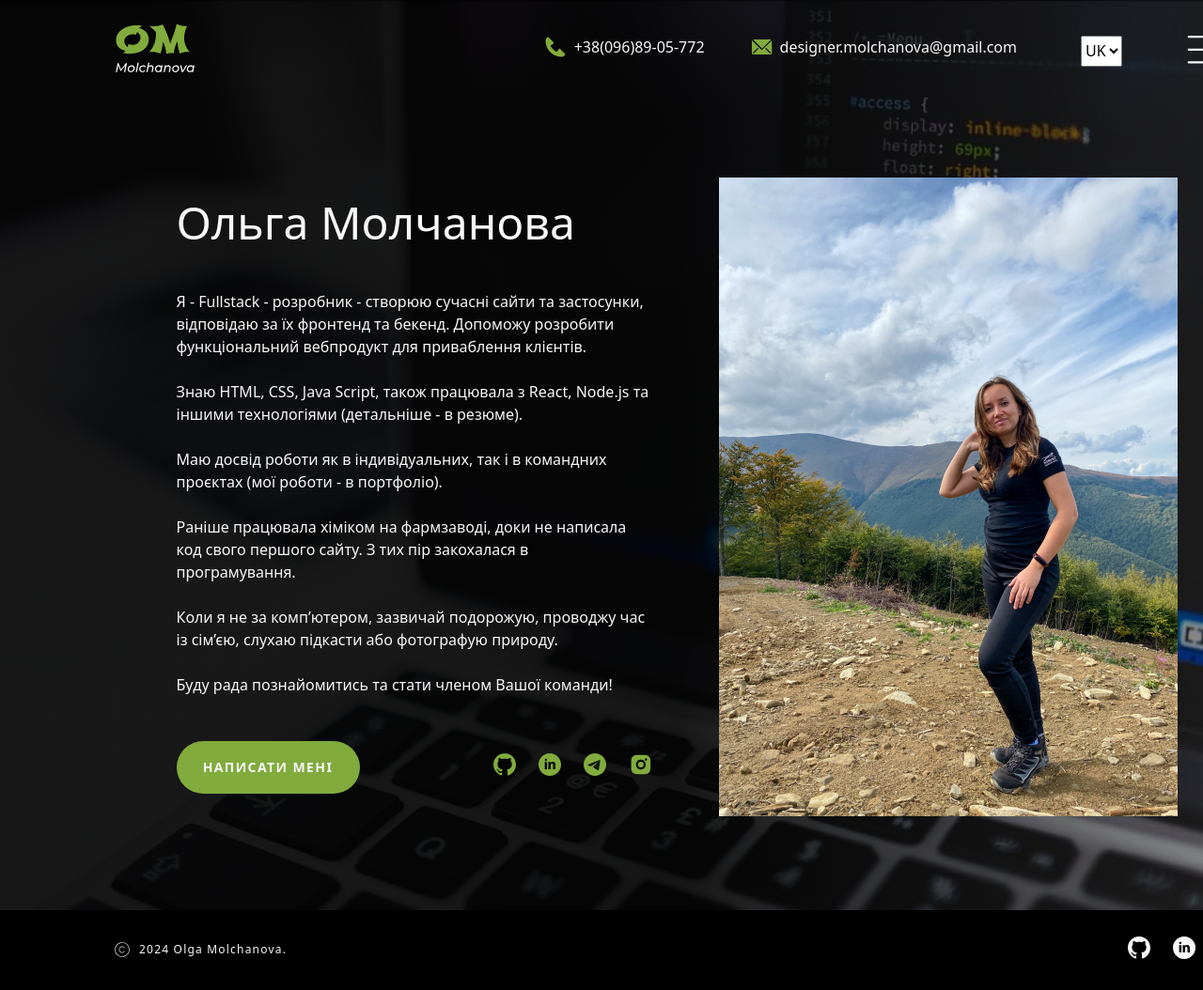
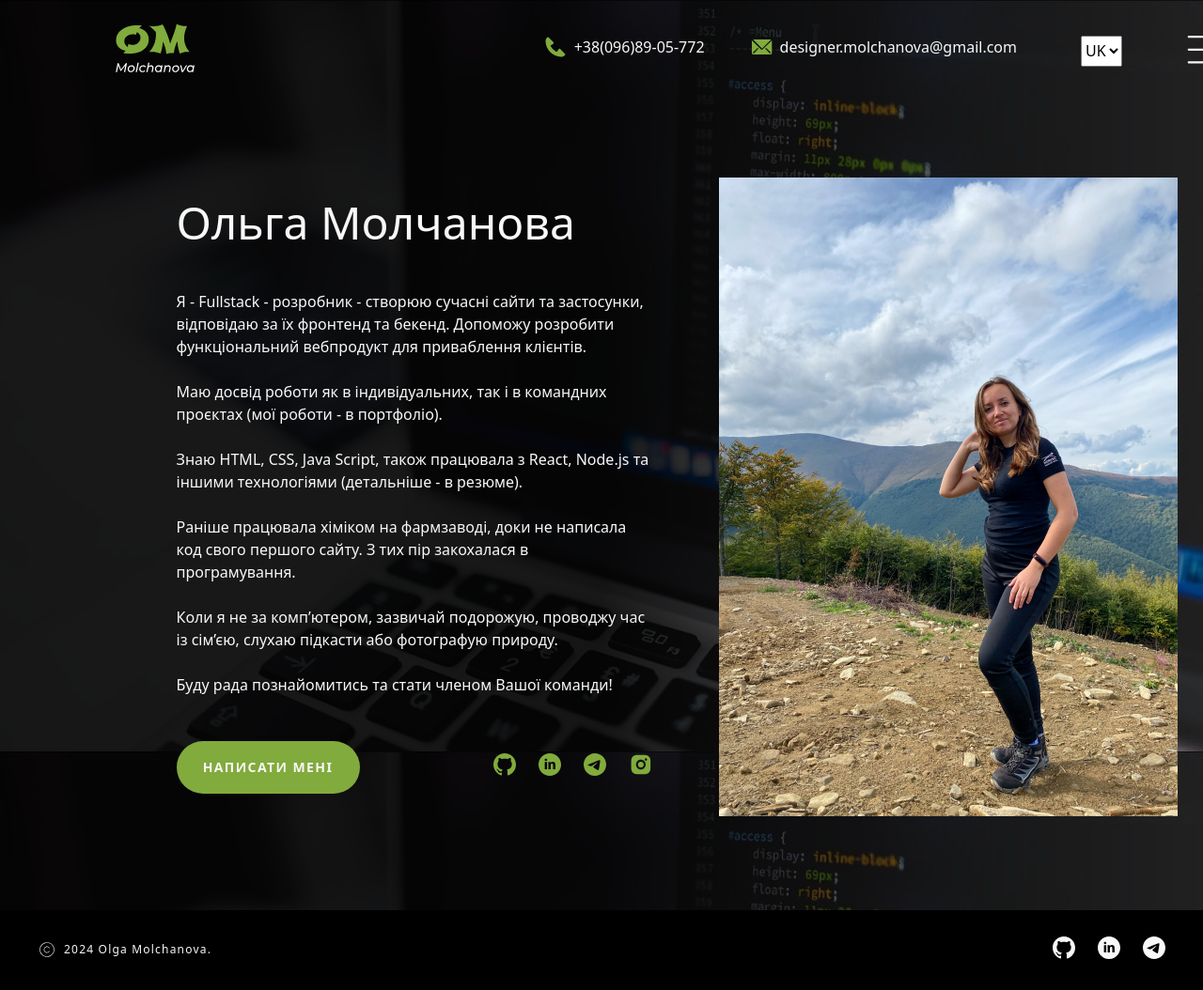
Before and after one commit to MolchanovaOlga/mySite-OMolchanova, a website built with Vite: page src/about-me-page.html in a window 1280 px wide. Shown: the top 1054 px of the page at 94% size. Built offline with nearby package versions, Linux system fonts and the light colour scheme; a web font is replaced by a local one.

Commit message:
Added fixed background image

```diff
--- a/src/about-me-page.html
+++ b/src/about-me-page.html
@@ -22,8 +22,8 @@
         <load src="partials/about-me.html"/>
       </div>
       <load src="partials/menu.html"/>
-      <load src="partials/footer.html"/>
     </div>
+    <load src="partials/footer.html"/>
     <script type="module" src="./main.js"></script>
   </body>
 </html>
--- a/src/css/base.css
+++ b/src/css/base.css
@@ -6,6 +6,13 @@
   flex-direction: column;
   align-items: center;
   justify-content: center;
+}
+
+body {
+  background-image: linear-gradient(90deg, rgba(0, 0, 0, 0.9) 50%, rgba(0, 0, 0, 0.3) 100%), url('../img/background_img.jpg');
+  background-attachment: fixed;
+  background-repeat: no-repeat;
+  background-size: auto, 100%;
 }
 
 /*       --------------------------  animation of load pages ------------------------------*/
@@ -30,14 +37,13 @@
 
 /*       --------------------------  background image pages ------------------------------*/
 
-.container-header-and-section {
+/*.container-header-and-section {
   background-image: linear-gradient(90deg, rgba(0, 0, 0, 0.9) 50%, rgba(0, 0, 0, 0.3) 100%), url('../img/background_img.jpg');
-  width: 1440px;
-  height: 100%;
+  width: 100%;
   background-repeat: no-repeat;
-  background-position: center;
-  background-size: cover;
-}
+  background-size: auto, 100%;
+  background-attachment: fixed;
+}*/
 
 /*       --------------------------  button ------------------------------*/
 
--- a/src/css/footer.css
+++ b/src/css/footer.css
@@ -1,9 +1,16 @@
 .footer {
     background-color: var(--main-black);
+    height: 85px;
+    width: 100%;
+    display: flex;
+    align-items: center;
+    justify-content: center;
+}
+
+.footer-content {
     display: flex;
     align-items: center;
     justify-content: space-between;
-    height: 85px;
     width: 1200px;
 }
 
--- a/src/partials/about-me.html
+++ b/src/partials/about-me.html
@@ -9,12 +9,12 @@
                     розробити функціональний вебпродукт для приваблення клієнтів.
                 </p>
                 <p>
+                    Маю досвід роботи як в індивідуальних, так і в командних
+                    проєктах (мої роботи - в портфоліо).
+                </p>
+                <p>
                     Знаю HTML, CSS, Java Script, також працювала з React,
                     Node.js та іншими технологіями (детальніше - в резюме).
-                </p>
-                <p>
-                    Маю досвід роботи як в індивідуальних, так і в командних
-                    проєктах (мої роботи - в портфоліо).
                 </p>
                 <p>
                     Раніше працювала хіміком на фармзаводі, доки не
--- a/src/partials/footer.html
+++ b/src/partials/footer.html
@@ -1,4 +1,5 @@
 <footer class="footer">
+    <div class="footer-content">
         <div class="footer-copyright">
             <svg class="copyright-icon" width="20" height="20">
                 <use href="./img/sprite.svg#icon-copyright"></use>
@@ -28,4 +29,5 @@
                 </a>
             </li>
         </ul>
+    </div>
 </footer>
```
Also changed, not shown: src/index.html (+1 -1 lines), src/img/css.svg (deleted), src/img/family.svg (deleted), src/img/headphone.svg (deleted), src/img/html.svg (deleted), src/img/javascript.svg (deleted), src/img/node-js.svg (deleted), src/img/photo.svg (deleted), src/img/react.svg (deleted), src/img/travel.svg (deleted). Lines whose indentation alone changed are shown as unchanged.
